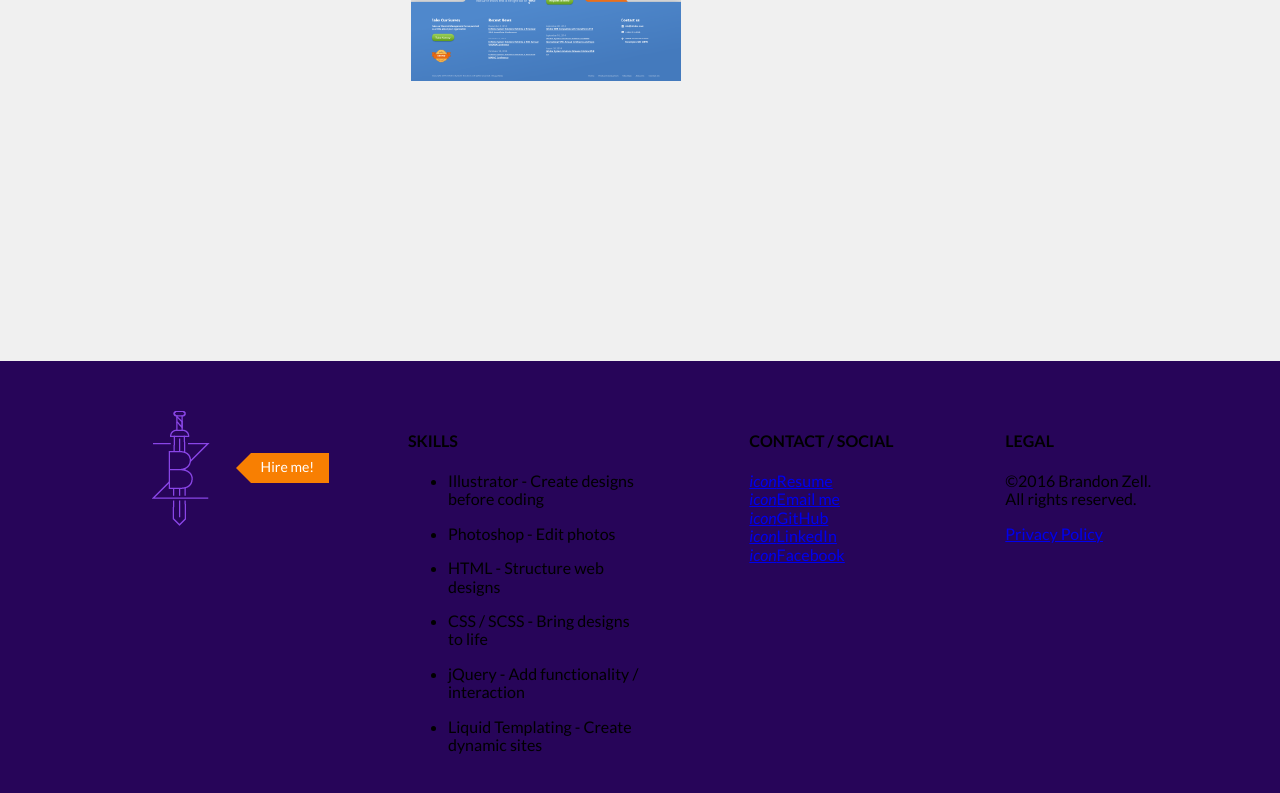
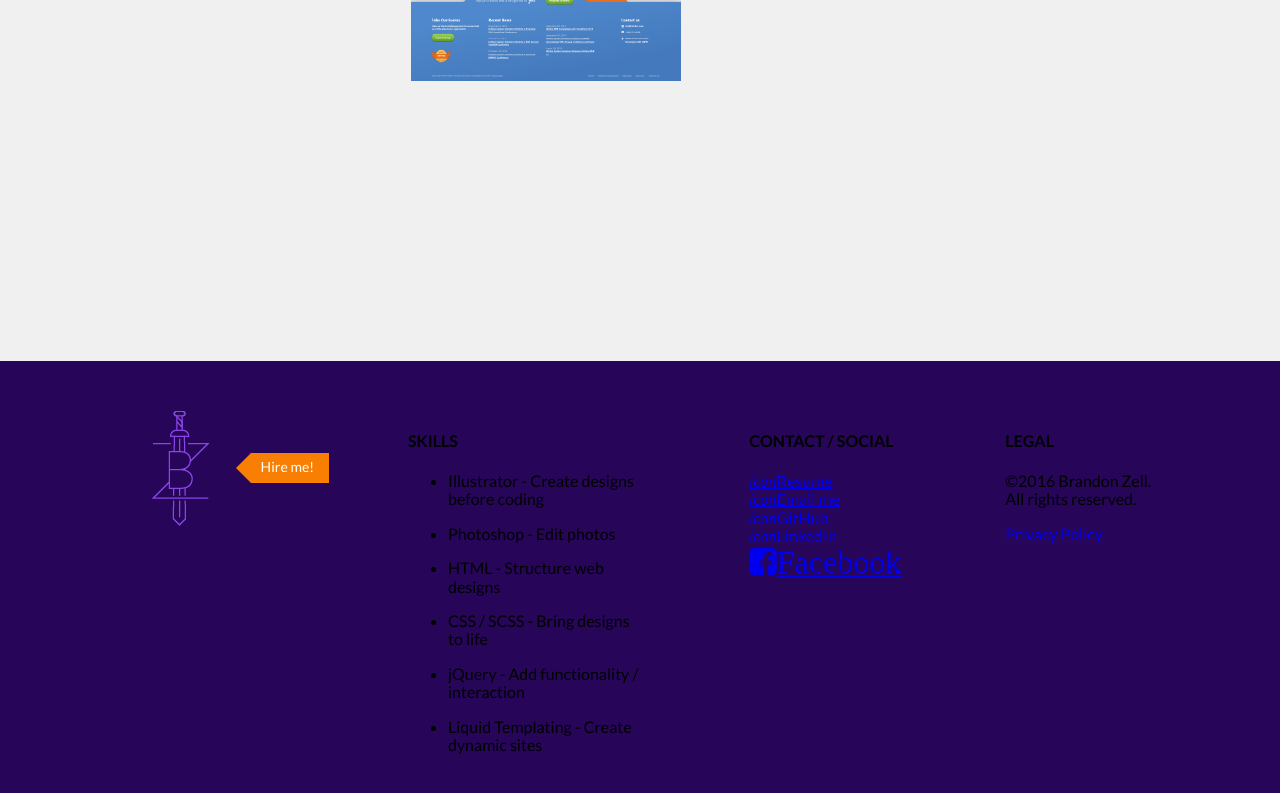
Before and after one commit to bzle/brandonz-me, a Jekyll site: the page built from index.html, in a window 1280 px wide and 900 px high, scrolled down 1769 px. Shown: the top 793 px of the window. Built offline with Jekyll 4.4.1, drawn with Linux system fonts in a browser that asks for light colours; nearby versions of some CDN libraries.

Commit message:
Updated '/_includes/footer.html' via CloudCannon

```diff
--- a/_includes/footer.html
+++ b/_includes/footer.html
@@ -42,7 +42,7 @@
             <div class="contact-social__spacer"></div>
             <a href="#" class="contact-social__link"><i>icon</i>GitHub</a>
             <a href="#" class="contact-social__link"><i>icon</i>LinkedIn</a>
-            <a href="#" class="contact-social__link"><i>icon</i>Facebook</a>
+            <a href="#" class="contact-social__link fa fa-facebook-square fa-2x">Facebook</a>
         </div>
         <div class="grid__item one-sixth push--one-third">
             <h4>LEGAL</h4>
```
